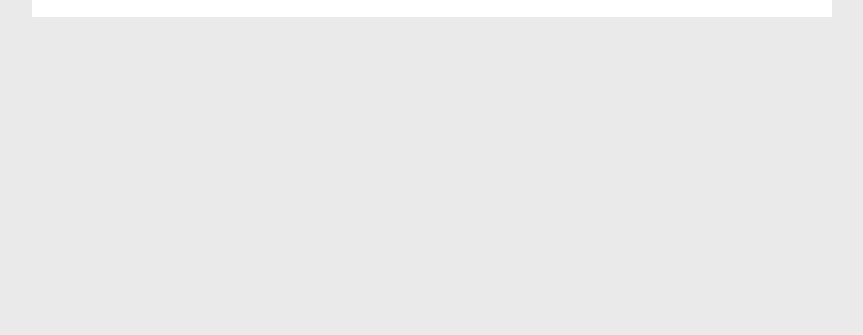
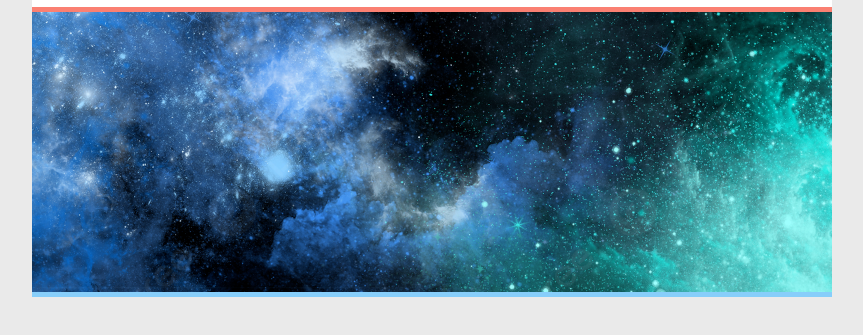
Before and after one commit to ardi1304/belajar_git-github, a plain HTML site: page index.html in a window 1280 px wide. Shown: the part 99-434 px from the top of the page, without its empty margins (208-1071 px from the left). Drawn offline with Linux system fonts and the light colour scheme.

Commit message:
membuat hero

```diff
--- a/index.html
+++ b/index.html
@@ -18,6 +18,7 @@
                 <li><a href="#">contact</a></li>
             </ul>
         </div>
+        <div class="hero"></div>
     </div>
 </body>
 </html>
--- a/style.css
+++ b/style.css
@@ -58,6 +58,7 @@ body {
 
 .header {
     padding: 20px;
+    padding-bottom: 10px;
 }
 
 .header .judul {
@@ -80,3 +81,12 @@ body {
     background-color: lightskyblue;
     color: #fff;
 }
+
+.hero {
+    height: 280px;
+    background-image: url(image/bg_image.jpg);
+    background-size: cover;
+    background-position: 0 0;
+    border-bottom: 5px solid lightskyblue;
+    border-top: 5px solid salmon;
+}
```
Also changed, not shown: image/bg_image.jpg (added).
